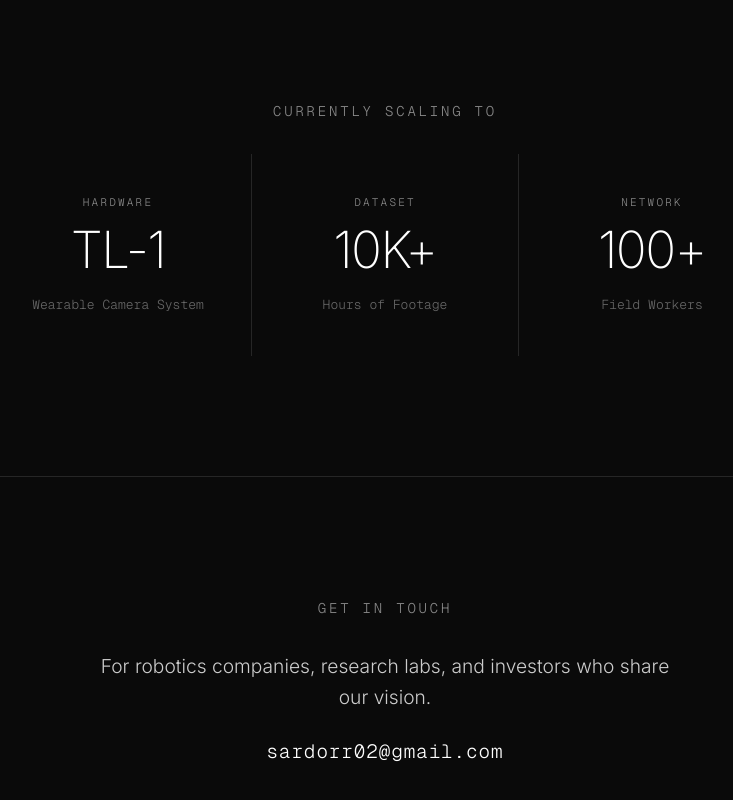
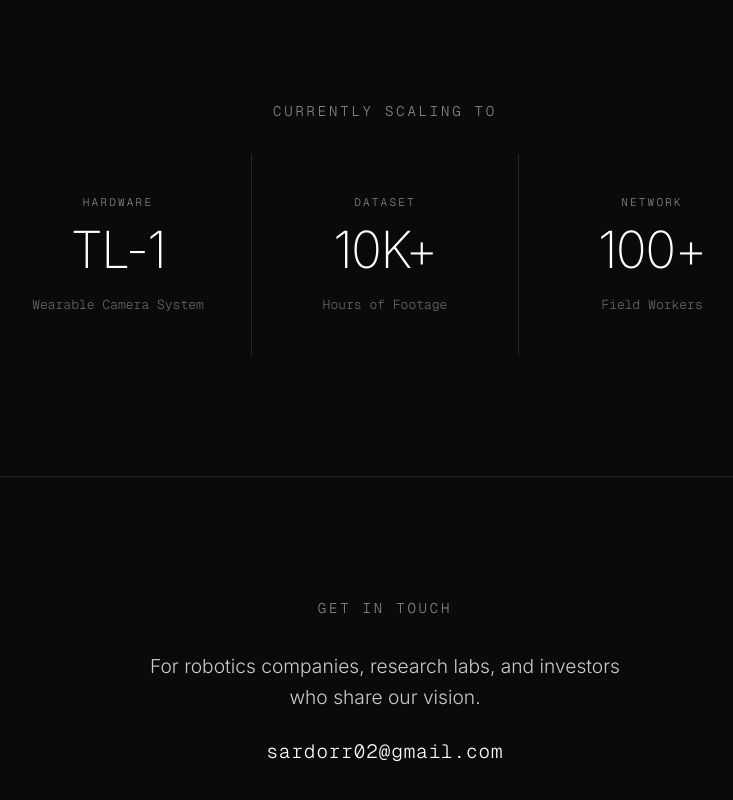
Before and after one commit to sardorr02/twolabs, a Next.js app: page / in a window 1280 px wide. Shown: the part 2150-2950 px from the top of the page, without its empty margins (255-988 px from the left). Built offline with nearby package versions, Linux system fonts and the light colour scheme.

Commit message:
CTA: reduce text width to force 2-line wrap

```diff
--- a/app/globals.css
+++ b/app/globals.css
@@ -359,7 +359,7 @@ h3 {
   font-size: clamp(18px, 1.5vw, 22px);
   font-weight: 300;
   color: #cccccc;
-  max-width: 600px;
+  max-width: 480px;
   margin-bottom: 24px;
   text-align: center;
 }
```
